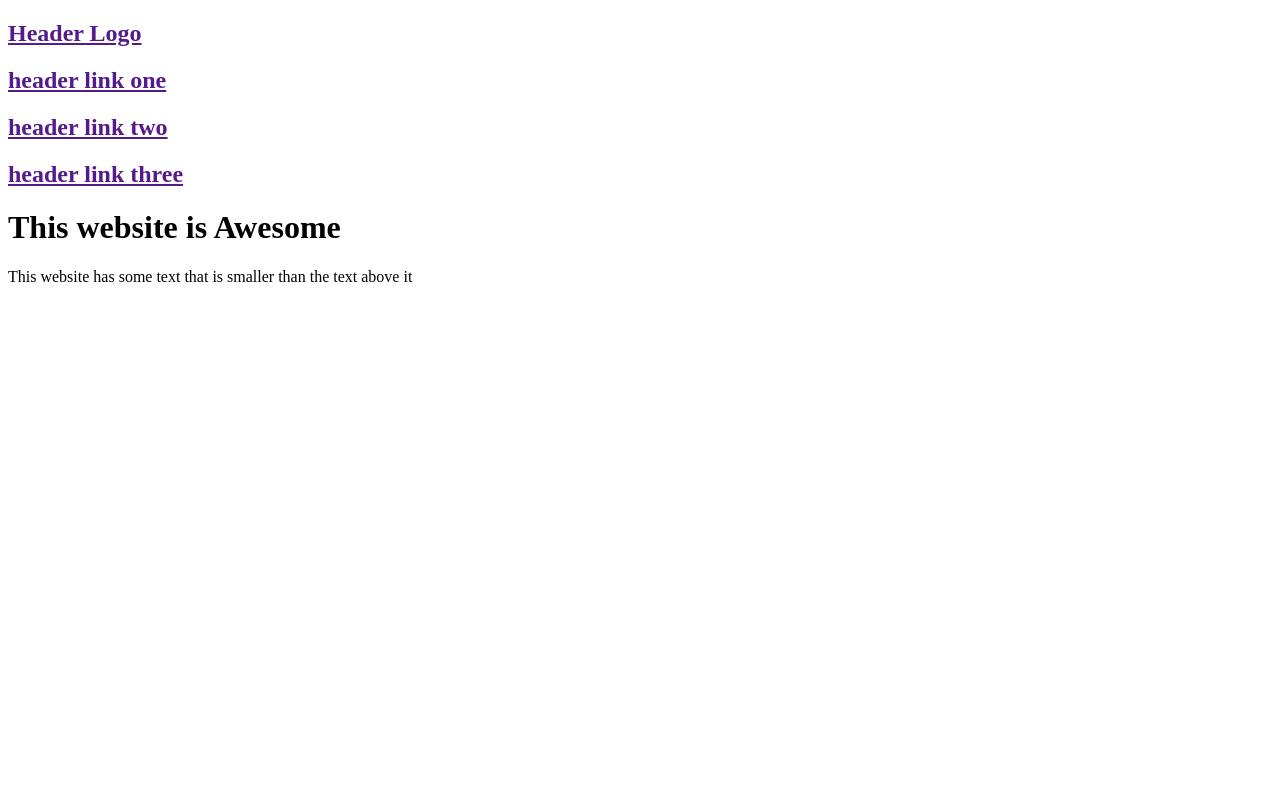
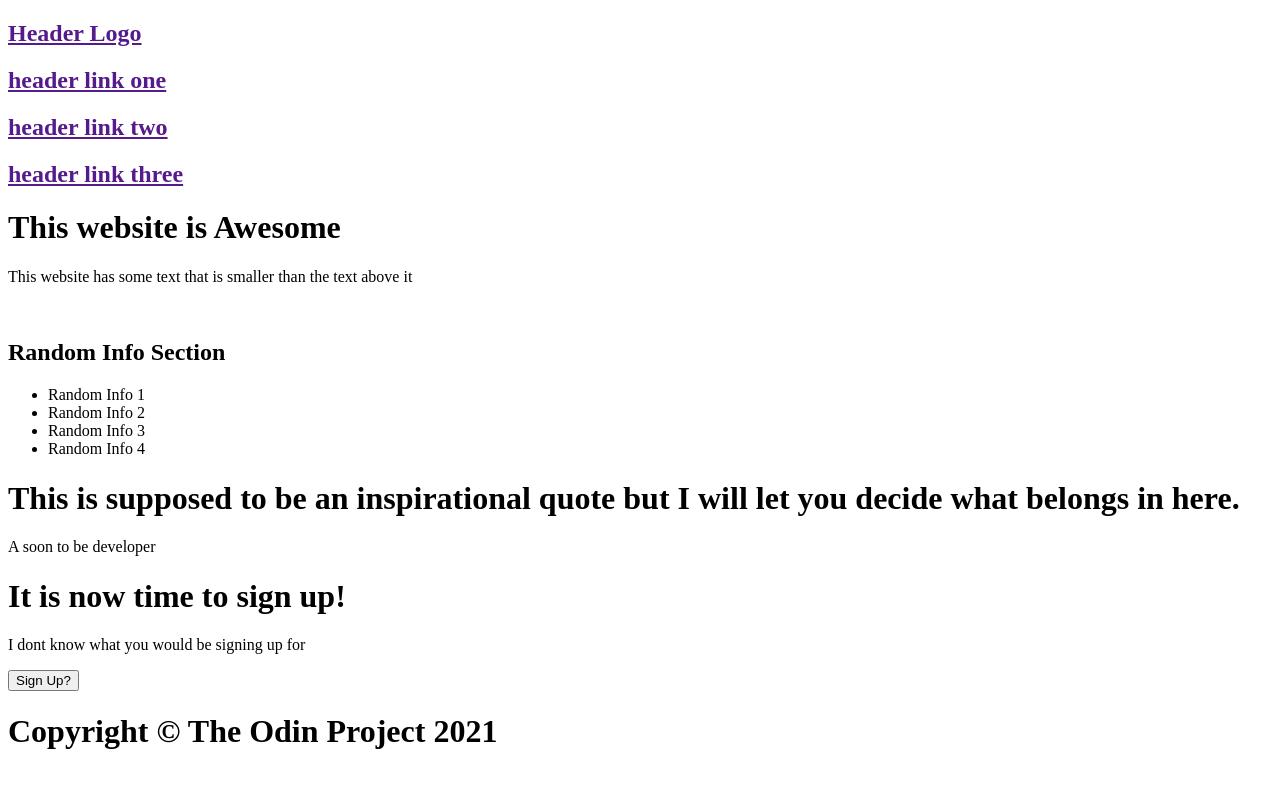
Before and after one commit to DMG1k/mock-landing-page, a plain HTML site: page index.html in a window 1280 px wide. Drawn offline with Linux system fonts and the light colour scheme.

Commit message:
HTML structure created

```diff
--- a/index.html
+++ b/index.html
@@ -33,7 +33,31 @@
             <img src="">
         </div>
 
+        <section class="random-info">
+            <h1>Random Info Section</h1>
 
+                <ul>
+                    <li>Random Info 1</li>
+                    <li>Random Info 2</li>
+                    <li>Random Info 3</li>
+                    <li>Random Info 4</li>
+                </ul>
+        </section>
+
+        <div class="inspo-quote">
+            <h1>This is supposed to be an inspirational quote but I will let you decide what belongs in here.</h1>
+            <p>A soon to be developer</p>
+        </div>
+
+        <div class="sign-up">
+            <h1>It is now time to sign up!</h1>
+            <p>I dont know what you would be signing up for</p>
+            <button>Sign Up?</button>
+        </div>
+
+        <footer>
+            <h1>Copyright &copy; The Odin Project 2021</h1>
+        </footer>
 
 
     </body>
```
